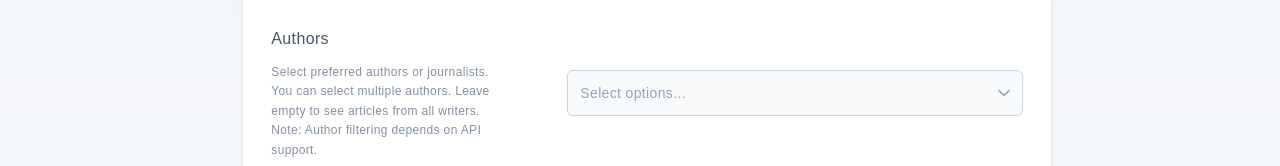
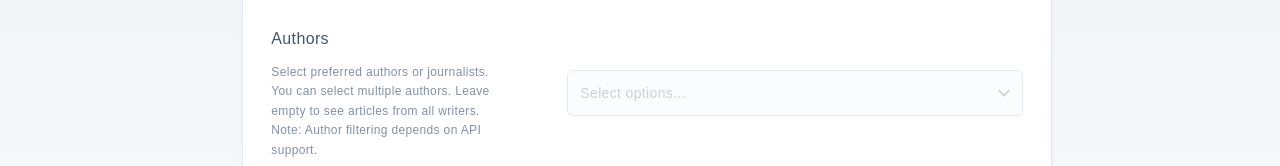
Before and after one commit to parhamsagharchi/news-aggregator, a React (Vite) app: page /settings in a window 1280 px wide. Shown: the part 609-775 px from the top of the page. Built offline with nearby package versions, Linux system fonts and the light colour scheme; a web font is replaced by a local one.

Commit message:
fix: resolve author field problems

```diff
--- a/src/components/filter-bar/index.tsx
+++ b/src/components/filter-bar/index.tsx
@@ -6,11 +6,11 @@ import { ENewsSource } from "@/store/store.enum";
 import {
   NEWS_CATEGORIES,
   SOURCE_OPTIONS,
-  POPULAR_AUTHORS,
 } from "@/constants/dropdown-options.constant";
 import { parseDateRange, formatDateRange } from "@/utils/date-range";
 import { useDebounceCallback } from "usehooks-ts";
 import { useAdvanceFilterStore } from "@/store/store.hooks";
+import { useAuthorsFromCache } from "@/hooks/use-authors-from-cache";
 import type {
   IInputChangeEvent,
   IMultiSelectChangeEvent,
@@ -27,6 +27,10 @@ function FilterBar() {
     setStartDate,
     setEndDate,
   } = useAdvanceFilterStore();
+
+  // Get authors from cache
+  const authorsFromCache = useAuthorsFromCache();
+  const hasAuthors = authorsFromCache && authorsFromCache.length > 0;
 
   // Local state for immediate UI update
   const [localKeyword, setLocalKeyword] = useState(filterState.keyword);
@@ -214,13 +218,25 @@ function FilterBar() {
               <MultiSelect
                 value={filterState.author}
                 onChange={handleFieldChange("SET_AUTHORS")}
-                className="pl-10 pr-8 py-2.5 w-full h-10"
+                disabled={!hasAuthors}
+                className="pl-10 pr-8 py-2.5 w-full h-10 disabled:opacity-50 disabled:cursor-not-allowed"
+                title={
+                  !hasAuthors
+                    ? "No authors available. Load articles first to see available authors."
+                    : undefined
+                }
               >
-                {POPULAR_AUTHORS.map((author) => (
-                  <option key={author.value} value={author.value}>
-                    {author.label}
+                {hasAuthors ? (
+                  authorsFromCache.map((author) => (
+                    <option key={author.value} value={author.value}>
+                      {author.label}
+                    </option>
+                  ))
+                ) : (
+                  <option value="" disabled>
+                    No authors available
                   </option>
-                ))}
+                )}
               </MultiSelect>
             </div>
           </div>
--- /dev/null
+++ b/src/hooks/use-authors-from-cache.ts
@@ -0,0 +1,122 @@
+import { useMemo, useEffect, useState } from "react";
+import { useQueryClient } from "@tanstack/react-query";
+import type { IGetNewsApiResponse } from "@/http-core/services/newsapi/newsapi.types";
+import type { IGetGuardianResponse } from "@/http-core/services/guardian/guardian.types";
+import type { IGetNytResponse } from "@/http-core/services/nyt/nyt.types";
+import {
+  normalizeNewsApiArticle,
+  normalizeGuardianArticle,
+  normalizeNytArticle,
+} from "@/utils/article-normalizer";
+import type { IArticle } from "@/types/article.types";
+
+/**
+ * Extract articles from NewsAPI cache
+ */
+const extractNewsApiArticlesFromCache = (
+  data: { pages: IGetNewsApiResponse[] } | undefined
+): IArticle[] => {
+  if (!data?.pages) return [];
+  return data.pages.flatMap(
+    (page) => page.articles?.map(normalizeNewsApiArticle) ?? []
+  );
+};
+
+/**
+ * Extract articles from Guardian cache
+ */
+const extractGuardianArticlesFromCache = (
+  data: { pages: IGetGuardianResponse[] } | undefined
+): IArticle[] => {
+  if (!data?.pages) return [];
+  return data.pages.flatMap(
+    (page) => page.response?.results?.map(normalizeGuardianArticle) ?? []
+  );
+};
+
+/**
+ * Extract articles from NYT cache
+ */
+const extractNytArticlesFromCache = (
+  data: { pages: IGetNytResponse[] } | undefined
+): IArticle[] => {
+  if (!data?.pages) return [];
+  return data.pages.flatMap(
+    (page) => page.response?.docs?.map(normalizeNytArticle) ?? []
+  );
+};
+
+/**
+ * Hook to extract unique authors from React Query cache
+ * Returns authors in dropdown format: { value: string, label: string }[]
+ */
+export const useAuthorsFromCache = () => {
+  const queryClient = useQueryClient();
+  const [cacheVersion, setCacheVersion] = useState(0);
+
+  // Subscribe to cache changes
+  useEffect(() => {
+    const queryCache = queryClient.getQueryCache();
+
+    const unsubscribe = queryCache.subscribe(() => {
+      // Update version when cache changes to trigger recalculation
+      setCacheVersion((prev) => prev + 1);
+    });
+
+    return () => {
+      unsubscribe();
+    };
+  }, [queryClient]);
+
+  const authors = useMemo(() => {
+    const allArticles: IArticle[] = [];
+    const queryCache = queryClient.getQueryCache();
+
+    // Get all queries from cache
+    const queries = queryCache.getAll();
+
+    // Extract articles from all cached queries
+    queries.forEach((query) => {
+      const queryData = query.state.data;
+      const queryKey = query.queryKey;
+
+      // Check if it's a NewsAPI query
+      if (Array.isArray(queryKey) && queryKey[0] === "NewsAPI") {
+        const data = queryData as { pages: IGetNewsApiResponse[] } | undefined;
+        allArticles.push(...extractNewsApiArticlesFromCache(data));
+      }
+
+      // Check if it's a Guardian query
+      if (Array.isArray(queryKey) && queryKey[0] === "Guardian") {
+        const data = queryData as { pages: IGetGuardianResponse[] } | undefined;
+        allArticles.push(...extractGuardianArticlesFromCache(data));
+      }
+
+      // Check if it's a NYT query
+      if (Array.isArray(queryKey) && queryKey[0] === "NYT") {
+        const data = queryData as { pages: IGetNytResponse[] } | undefined;
+        allArticles.push(...extractNytArticlesFromCache(data));
+      }
+    });
+
+    // Extract unique authors
+    const uniqueAuthors = new Set<string>();
+    allArticles.forEach((article) => {
+      if (article.author && article.author.trim()) {
+        uniqueAuthors.add(article.author.trim());
+      }
+    });
+
+    // Convert to dropdown format and sort alphabetically
+    const authorsList = Array.from(uniqueAuthors)
+      .sort((a, b) => a.localeCompare(b))
+      .map((author) => ({
+        value: author,
+        label: author,
+      }));
+
+    return authorsList;
+  }, [queryClient, cacheVersion]);
+
+  return authors;
+};
--- a/src/pages/settings/index.tsx
+++ b/src/pages/settings/index.tsx
@@ -10,20 +10,27 @@ import { Settings as SettingsIcon, Pocket } from "lucide-react";
 import toast from "react-hot-toast";
 import { Button, MultiSelect, Label } from "@/components/ui";
 import { ENewsSource } from "@/store/store.enum";
-import { useNewsConfigurationStore, useAdvanceFilterStore } from "@/store/store.hooks";
+import {
+  useNewsConfigurationStore,
+  useAdvanceFilterStore,
+} from "@/store/store.hooks";
 import {
   NEWS_CATEGORIES,
-  POPULAR_AUTHORS,
   SOURCE_OPTIONS,
 } from "@/constants/dropdown-options.constant";
 import { settingsFormReducer } from "./settings.reducer";
 import type { TSettingsFormAction } from "./settings.types";
 import { queryClient } from "@/http-core/api/api.query";
+import { useAuthorsFromCache } from "@/hooks/use-authors-from-cache";
 
 function Settings() {
   const formId = useId();
   const navigate = useNavigate();
   const { config, setConfig } = useNewsConfigurationStore();
+
+  // Get authors from cache
+  const authorsFromCache = useAuthorsFromCache();
+  const hasAuthors = authorsFromCache && authorsFromCache.length > 0;
 
   // Initialize form state from config
   const [formState, dispatch] = useReducer(settingsFormReducer, {
@@ -207,12 +214,25 @@ function Settings() {
                   <MultiSelect
                     value={formState.authors}
                     onChange={handleFieldChange("SET_AUTHORS")}
+                    disabled={!hasAuthors}
+                    className="disabled:opacity-50 disabled:cursor-not-allowed"
+                    title={
+                      !hasAuthors
+                        ? "No authors available. Load articles first to see available authors."
+                        : undefined
+                    }
                   >
-                    {POPULAR_AUTHORS.map((author) => (
-                      <option key={author.value} value={author.value}>
-                        {author.label}
+                    {hasAuthors ? (
+                      authorsFromCache.map((author) => (
+                        <option key={author.value} value={author.value}>
+                          {author.label}
+                        </option>
+                      ))
+                    ) : (
+                      <option value="" disabled>
+                        No authors available
                       </option>
-                    ))}
+                    )}
                   </MultiSelect>
                 </div>
               </div>
--- a/src/store/store.hooks.ts
+++ b/src/store/store.hooks.ts
@@ -6,7 +6,6 @@ import type {
 } from "./store.types";
 import { ENewsSource } from "./store.enum";
 import { storeConfig } from "./store.constant";
-import { NEWS_CATEGORIES } from "@/constants/dropdown-options.constant";
 
 /**
  * useNewsConfigurationStore that manages the user's news configuration,
@@ -17,7 +16,7 @@ export const useNewsConfigurationStore = create<IUseNewsConfigurationStore>()(
     (set) => ({
       config: {
         sources: [ENewsSource.NewsAPI, ENewsSource.Guardian, ENewsSource.Nyt],
-        categories: [NEWS_CATEGORIES[0].value],
+        categories: [],
         authors: [],
       },
 
```
Also changed, not shown: 1 other file (tests, documents, lock files or other folders).
